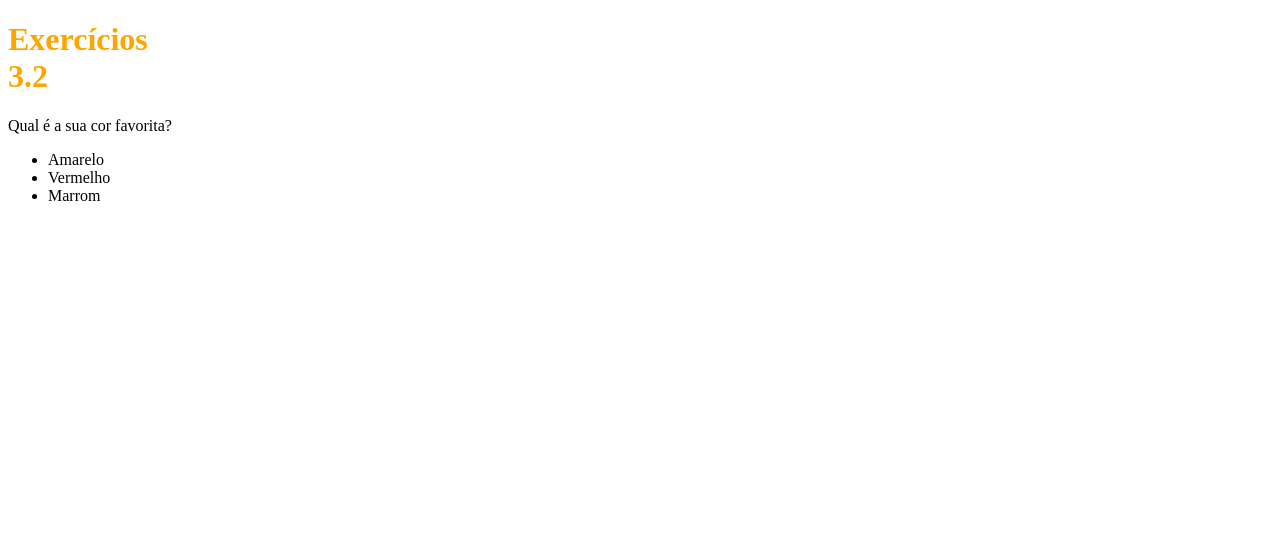
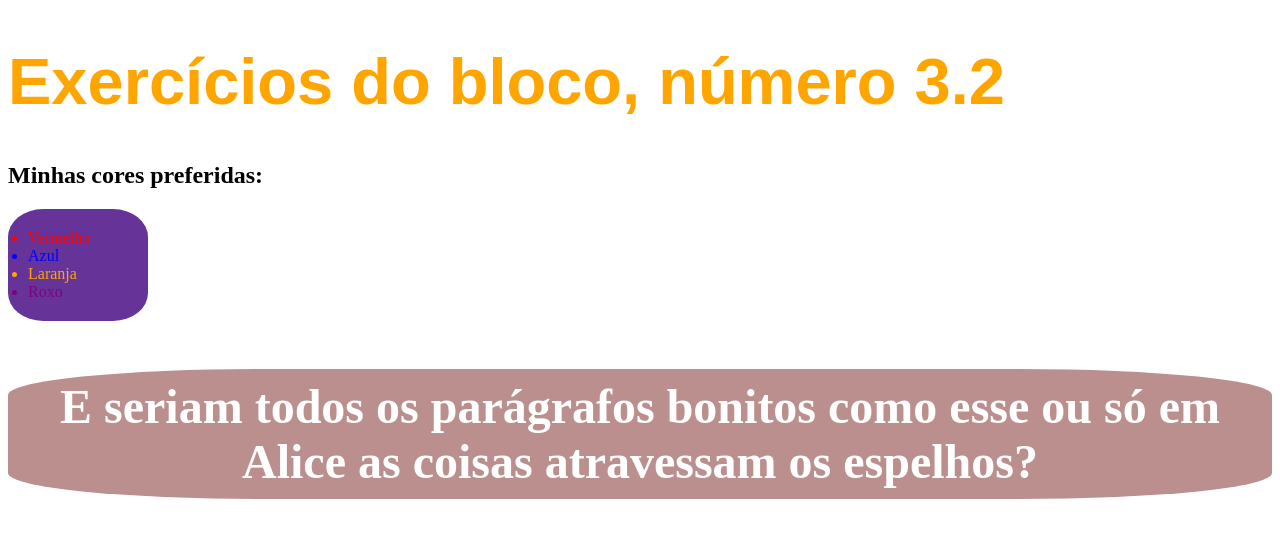
Before and after one commit to lorismilloni/trybe-exercicios, a plain HTML site: page modulo1/bloco3/3.2/index.html in a window 1280 px wide. Drawn offline with Linux system fonts and the light colour scheme.

Commit message:
prática exercícios bloco 3 dia 2, falta completar portfólio

```diff
--- a/modulo1/bloco3/3.2/index.html
+++ b/modulo1/bloco3/3.2/index.html
@@ -2,26 +2,68 @@
 <html lang="pt-br">
   <head>
     <meta charset="UTF-8">
-    <title>HTML</title>
+    <title>Exercícios do bloco, número 3.2</title>
     <style>
         h1 {
-            width: 65px;
+            font-size: 65px;
+            color: orange;
+            font-family: Arial, Helvetica, sans-serif;
+        }
+
+        .background-style {
+            background-color: rebeccapurple;
+            width: 100px;
+            padding: 20px 20px;
+            border-radius: 25%;
+        }
+
+        p, ul {
+            background-color: rosybrown;
+            padding: 20px 20px;
+        }
+
+        p {
+            width: auto;
+            font-weight: 600;
+            font-size: 3em;
+            text-align: center;
+            padding: 10px;
+            color: white;
+            border-radius: 20%;
+        }
+
+        body {
+            font-size: 16px;
+        }
+
+        .vermelho {
+            color: red;
+        }
+
+        .azul {
+            color: blue;
+        }
+
+        .laranja {
             color: orange;
         }
 
-        .brackground-style {
-            background-color: rebeccapurple;
+        .roxo {
+            color: purple;
         }
 
     </style>
   </head>
   <body>
-    <h1>Exercícios 3.2</h1>
-    <p class="background-style"></p>Qual é a sua cor favorita?</p>
+    <h1>Exercícios do bloco, número 3.2</h1>
+    <h2>Minhas cores preferidas:</h2>
     <ul class="background-style">
-      <li>Amarelo</li>
-      <li>Vermelho</li>
-      <li>Marrom</li>
+        <li class="vermelho">Vermelho</li>
+        <li class="azul">Azul</li>
+        <li class="laranja">Laranja</li>
+        <li class="roxo">Roxo</li>
     </ul>
+    <p>E seriam todos os parágrafos bonitos como esse ou só em<br>
+     Alice as coisas atravessam os espelhos?</p>
   </body>
 </html>
```
Also changed, not shown: modulo1/bloco3/README.md.
